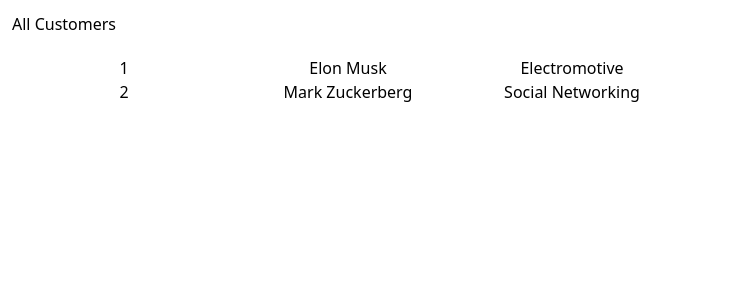
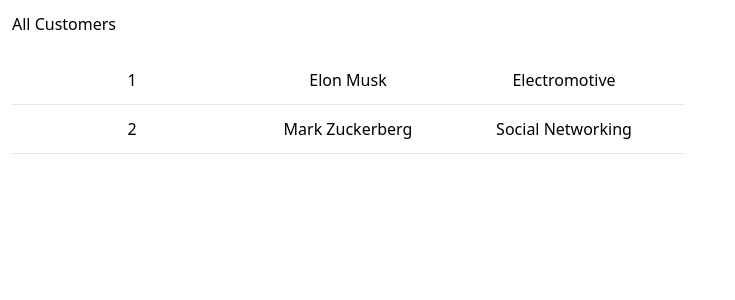
Before and after one commit to leumanuel12/firstnextapp, a Next.js app: page /customers in a window 1280 px wide. Shown: the top 300 px of the page, without its empty margins (0-735 px from the left). Built offline with nearby package versions, Linux system fonts and the light colour scheme.

Commit message:
styling tweaks and notes typo only

```diff
--- a/src/pages/customers/index.tsx
+++ b/src/pages/customers/index.tsx
@@ -46,13 +46,13 @@
 
                 {/* (7) Now we can finally use it here without having the prefix "props" (props.customers)...
                  ---- and optional chaining or checking if it has data is no more needed...
-                 ---- since data is already guaranted from out async query function getStaticProps */}
+                 ---- since data is already guaranteed from our database query (async query) function getStaticProps */}
 
                 {customers.map( (customer: Customer) => {
                     //console.log(customer.id, customer.name, customer.industry)
                     return (
                         <div
-                            className="max-w-2xl grid grid-cols-3"
+                            className="max-w-2xl grid grid-cols-3 p-3 border-b border-gray-200 max-sm:block max-sm:mb-3"
                             key={customer.id}>
                             <span className="col-span-1 flex mx-auto">{customer.id}</span>
                             <span className="col-span-1 flex mx-auto">{customer.name}</span>
```
